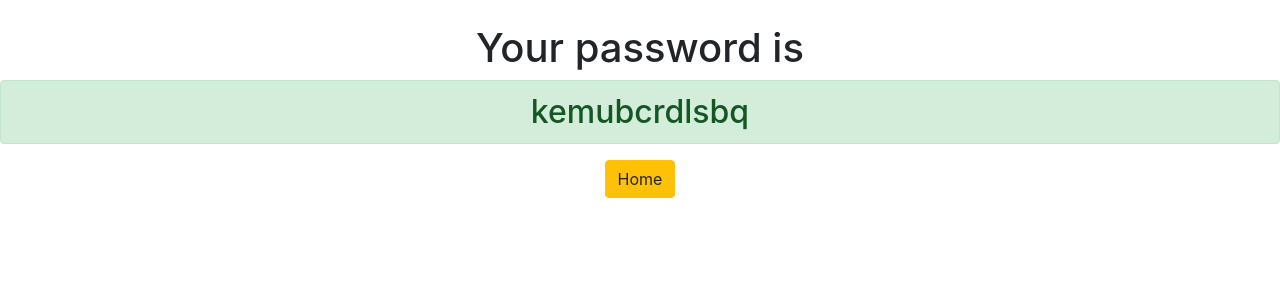
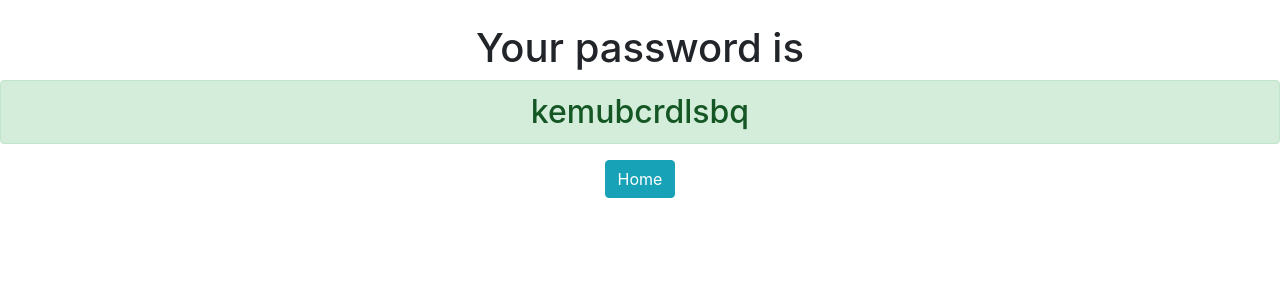
Before and after one commit to Tino93r/django3-password-generator, a Django app: page /password/ in a window 1280 px wide. Shown: the top 300 px of the page. Run offline with Django 3.2, Linux system fonts and the light colour scheme.

Commit message:
я внес кое какие изменения

```diff
--- a/generator/templates/generator/password.html
+++ b/generator/templates/generator/password.html
@@ -5,6 +5,6 @@
   <div class="conteiner text-center">
   <h1>Your password is</h1>
   <h2 class="alert alert-success">{{ password }}</h2>
-  <a href="{% url 'home' %}" class="btn btn-warning">Home</a>
+  <a href="{% url 'home' %}" class="btn btn-info">Home</a>
   <br>
 </div>
--- a/password_generator/settings.py
+++ b/password_generator/settings.py
@@ -20,7 +20,7 @@ BASE_DIR = Path(__file__).resolve().parent.parent
 # See https://docs.djangoproject.com/en/3.2/howto/deployment/checklist/
 
 # SECURITY WARNING: keep the secret key used in production secret!
-SECRET_KEY = 'django-insecure-z*g1fm04*=dz@x4bx5^*4gh=8akdzvcig)d8dw0w2d)4*w8er@'
+SECRET_KEY = 'django-insejj;;khcure-z*g1fm04*=dz@x4bx5^*4gh=8akdzvcig)d8dw0w2d)4*w8er@'
 
 # SECURITY WARNING: don't run with debug turned on in production!
 DEBUG = True
```
